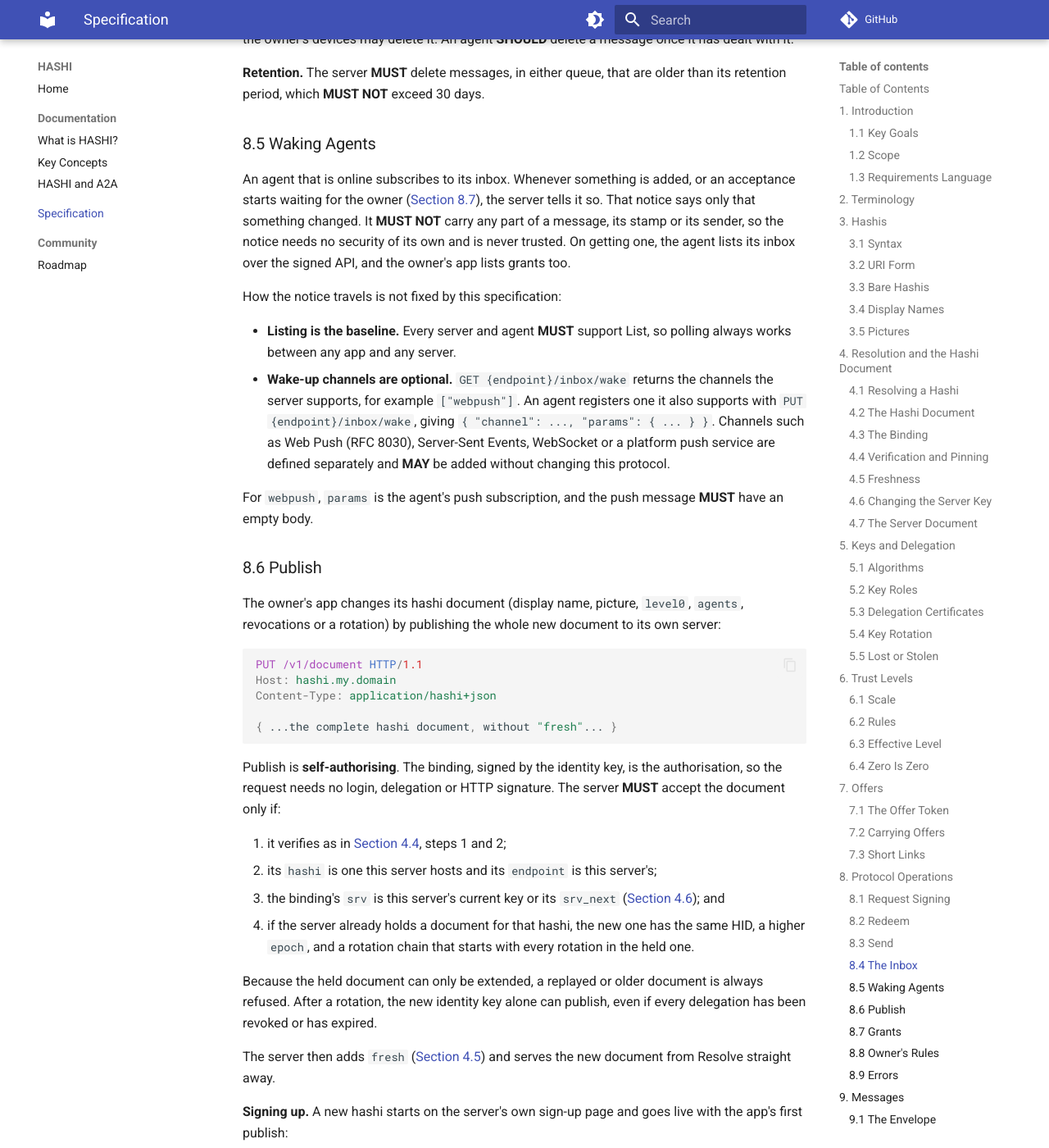
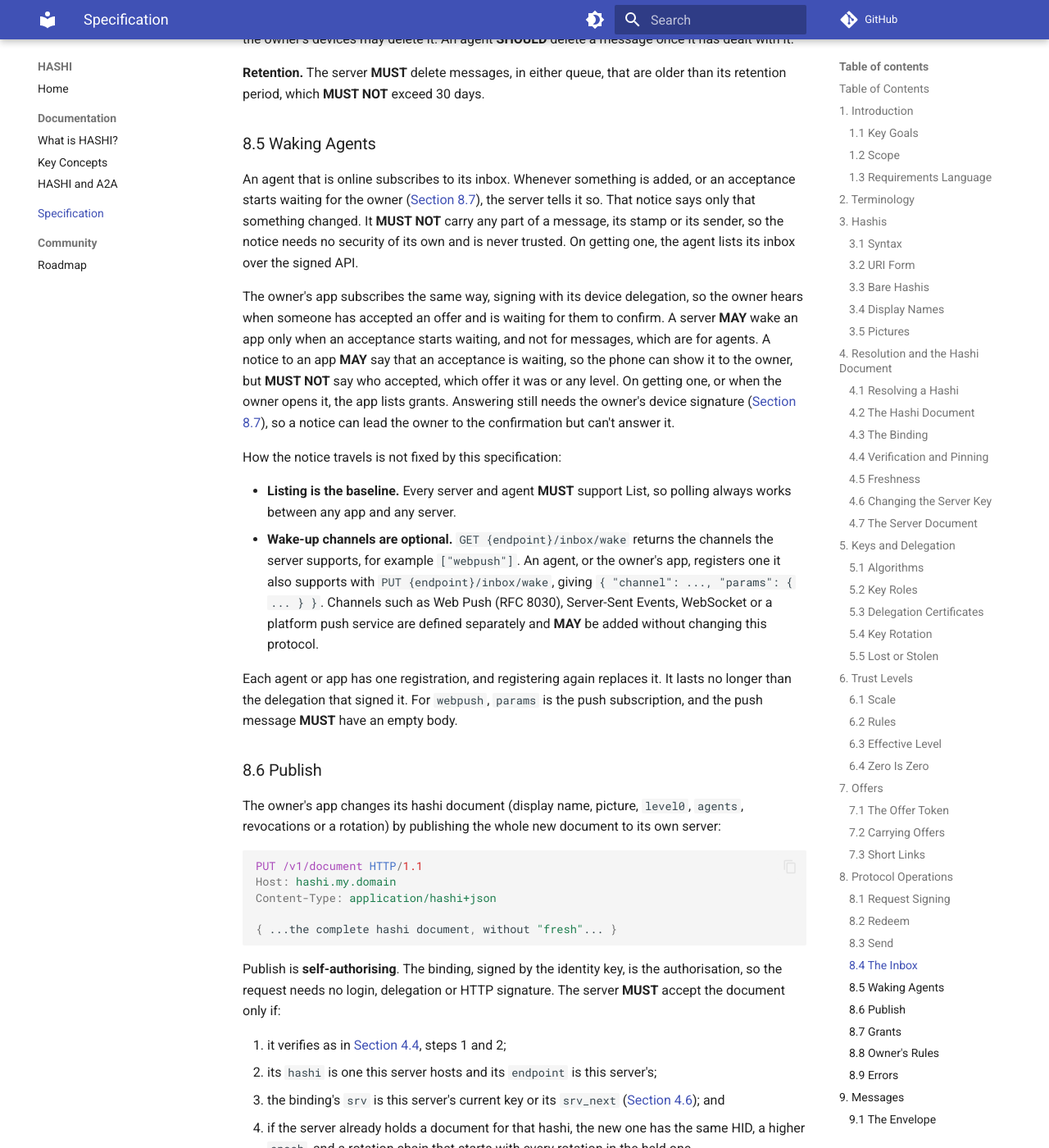
Before and after one commit to hashi-project/HASHI, an MkDocs documentation site: the page built from docs/specification.md, in a window 1280 px wide and 1400 px high, scrolled down 26974 px. Shown: the whole window at 82% size. Built offline with MkDocs 1.6.1 and Material for MkDocs 9.7.7, drawn with Linux system fonts in a browser that asks for light colours; comment, search, counter and statistics services are not loaded; some of the changed text lies outside the part shown.

Commit message:
Let the owner's app register for wake-ups and hear about acceptances
§8.5: the owner's app may register a wake-up channel with its device
delegation. A server may wake an app only when an acceptance starts
waiting, and that notice may say one is waiting, but never who, which
offer or any level. Answering still needs the device signature.
OpenAPI and §13 updated to match.

```diff
--- a/docs/specification.md
+++ b/docs/specification.md
@@ -613,7 +613,7 @@ All operations are HTTPS requests to the `endpoint` from the relevant hashi docu
 | Claim | `POST {endpoint}/inbox/{id}/claim` | The owner's agents | Move a message from incoming to processing. |
 | Release | `POST {endpoint}/inbox/{id}/release` | The claiming agent, or a device | Put a message back in incoming. |
 | Delete | `DELETE {endpoint}/inbox/{id}` | The claiming agent, or a device | Remove a message. |
-| Wake | `GET` and `PUT {endpoint}/inbox/wake` | The owner's agents | See and register wake-up channels ([Section 8.5](#85-waking-agents)). |
+| Wake | `GET` and `PUT {endpoint}/inbox/wake` | The owner's agents and apps | See and register wake-up channels ([Section 8.5](#85-waking-agents)). |
 | Publish | `PUT {endpoint}/document` | The owner's app | Store a new version of the owner's hashi document ([Section 8.6](#86-publish)). |
 | List grants | `GET {endpoint}/grants` | The owner's agents and devices | See who the owner has granted a level to or refused, and any acceptances waiting for the owner ([Section 8.7](#87-grants)). |
 | Change grant | `PUT {endpoint}/grants/{hid}` | The owner's devices | Confirm, lower or remove a grant, or refuse a HID ([Section 8.7](#87-grants)). |
@@ -774,14 +774,16 @@ The server doesn't route. Every one of the owner's agents sees the same inbox, a
 
 ### 8.5 Waking Agents
 
-An agent that is online subscribes to its inbox. Whenever something is added, or an acceptance starts waiting for the owner ([Section 8.7](#87-grants)), the server tells it so. That notice says only that something changed. It **MUST NOT** carry any part of a message, its stamp or its sender, so the notice needs no security of its own and is never trusted. On getting one, the agent lists its inbox over the signed API, and the owner's app lists grants too.
+An agent that is online subscribes to its inbox. Whenever something is added, or an acceptance starts waiting for the owner ([Section 8.7](#87-grants)), the server tells it so. That notice says only that something changed. It **MUST NOT** carry any part of a message, its stamp or its sender, so the notice needs no security of its own and is never trusted. On getting one, the agent lists its inbox over the signed API.
+
+The owner's app subscribes the same way, signing with its device delegation, so the owner hears when someone has accepted an offer and is waiting for them to confirm. A server **MAY** wake an app only when an acceptance starts waiting, and not for messages, which are for agents. A notice to an app **MAY** say that an acceptance is waiting, so the phone can show it to the owner, but **MUST NOT** say who accepted, which offer it was or any level. On getting one, or when the owner opens it, the app lists grants. Answering still needs the owner's device signature ([Section 8.7](#87-grants)), so a notice can lead the owner to the confirmation but can't answer it.
 
 How the notice travels is not fixed by this specification:
 
 - **Listing is the baseline.** Every server and agent **MUST** support List, so polling always works between any app and any server.
-- **Wake-up channels are optional.** `GET {endpoint}/inbox/wake` returns the channels the server supports, for example `["webpush"]`. An agent registers one it also supports with `PUT {endpoint}/inbox/wake`, giving `{ "channel": ..., "params": { ... } }`. Channels such as Web Push (RFC 8030), Server-Sent Events, WebSocket or a platform push service are defined separately and **MAY** be added without changing this protocol.
+- **Wake-up channels are optional.** `GET {endpoint}/inbox/wake` returns the channels the server supports, for example `["webpush"]`. An agent, or the owner's app, registers one it also supports with `PUT {endpoint}/inbox/wake`, giving `{ "channel": ..., "params": { ... } }`. Channels such as Web Push (RFC 8030), Server-Sent Events, WebSocket or a platform push service are defined separately and **MAY** be added without changing this protocol.
 
-For `webpush`, `params` is the agent's push subscription, and the push message **MUST** have an empty body.
+Each agent or app has one registration, and registering again replaces it. It lasts no longer than the delegation that signed it. For `webpush`, `params` is the push subscription, and the push message **MUST** have an empty body.
 
 ### 8.6 Publish
 
@@ -1162,7 +1164,7 @@ Agents never need to accept inbound connections. They only connect out, to HASHI
 - **Opening a stranger's message can track.** The agent resolves the sender's hashi to check it ([Section 9.1](#91-the-envelope)), which tells the sender's domain when, and from what address. Agents **MAY** leave strangers' messages unopened until the owner's rules call for them.
 - **Pictures can track.** Loading someone's picture tells whoever hosts it that someone is looking, and when, so clients load pictures only for people the user already knows ([Section 3.5](#35-pictures)).
 - **Sealed, not read.** The HASHI server sees who sends to whom, when, the intent, the thread and the size. It never sees message content. Servers **SHOULD** keep that metadata no longer than the messages themselves.
-- **Wake-ups say nothing.** A wake-up notice carries no part of a message, so push services learn only that something changed.
+- **Wake-ups say nothing.** A wake-up notice carries no part of a message, so push services learn only that something changed. A notice to the owner's app may say that someone accepted an offer, never who ([Section 8.5](#85-waking-agents)).
 - **A `nah` is just a `nah`.** It carries no reason, and a per-HID refusal looks the same as any other ([Section 6.4](#64-zero-is-zero)).
 - **Offers carry only the issuer's own details.** They name no level, and nothing in the protocol tells a redeemer the level the owner confirmed.
 - **Domain hashis reveal affiliation.** `john#my.domain` tells people where John works. For personal use, a hashi on a provider's domain gives more privacy.
```
Also changed, not shown: CHANGELOG.md (+1 -0 lines), 1 other file.
